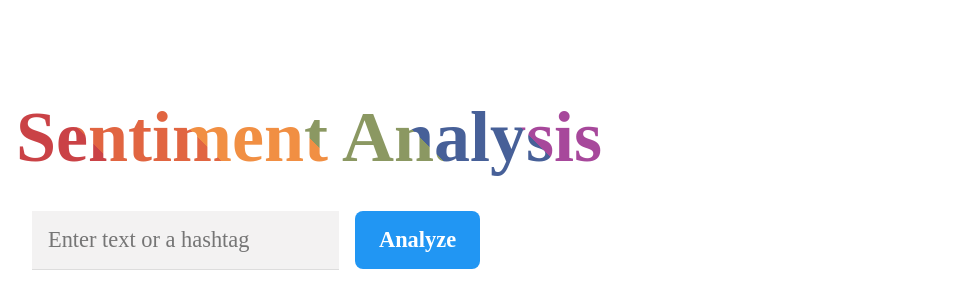
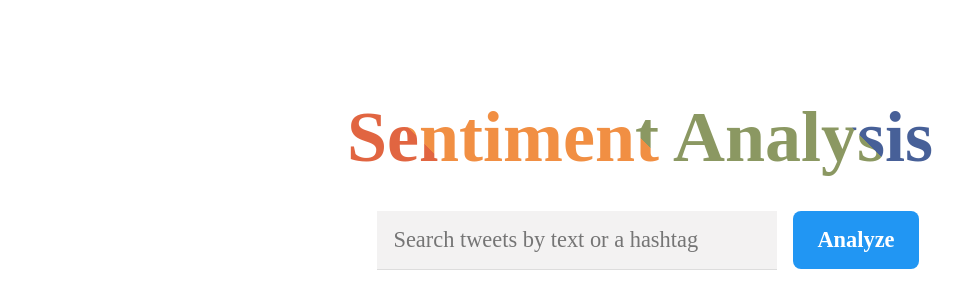
Before and after one commit to praveenkvr/sentiment_analysis, a Next.js app in the folder ui/: page / in a window 1280 px wide. Shown: the top 308 px of the page, without its empty margins (0-976 px from the left). Built offline with nearby package versions, Linux system fonts and the light colour scheme.

Commit message:
UI changes

```diff
--- a/ui/components/Input.module.scss
+++ b/ui/components/Input.module.scss
@@ -6,7 +6,14 @@
     margin: 1rem;
     background-color: rgb(243, 242, 242);
     outline: none;
+    width: 25rem;
 
+}
+
+@media screen and (max-width: 700px) {
+    .input {
+        width: inherit;
+    }
 }
 
 .input:focus {
--- a/ui/components/Input.tsx
+++ b/ui/components/Input.tsx
@@ -16,7 +16,7 @@ const Input = ({ onChange, value, onEnter }: InputProps) => {
     }
 
     return (
-        <input className={css.input} placeholder="Enter text or a hashtag" type="text" name="input" id="input" onChange={onChange} onKeyUp={onKeyUp} value={value} />
+        <input className={css.input} placeholder="Search tweets by text or a hashtag" type="text" name="input" id="input" onChange={onChange} onKeyUp={onKeyUp} value={value} />
     )
 };
 
--- a/ui/styles/index.module.scss
+++ b/ui/styles/index.module.scss
@@ -2,7 +2,7 @@
 
 .large-text {
     font-size: 72px;
-    display: inline;
+    text-align: center;
     margin: 0;
     background-color: #CA4246;
     background-image: linear-gradient(
@@ -30,6 +30,7 @@
 
 .input-elements {
     font-size: 1.4rem;
+    text-align: center;
 }
 
 @media screen and (max-width: 700px) {
```
